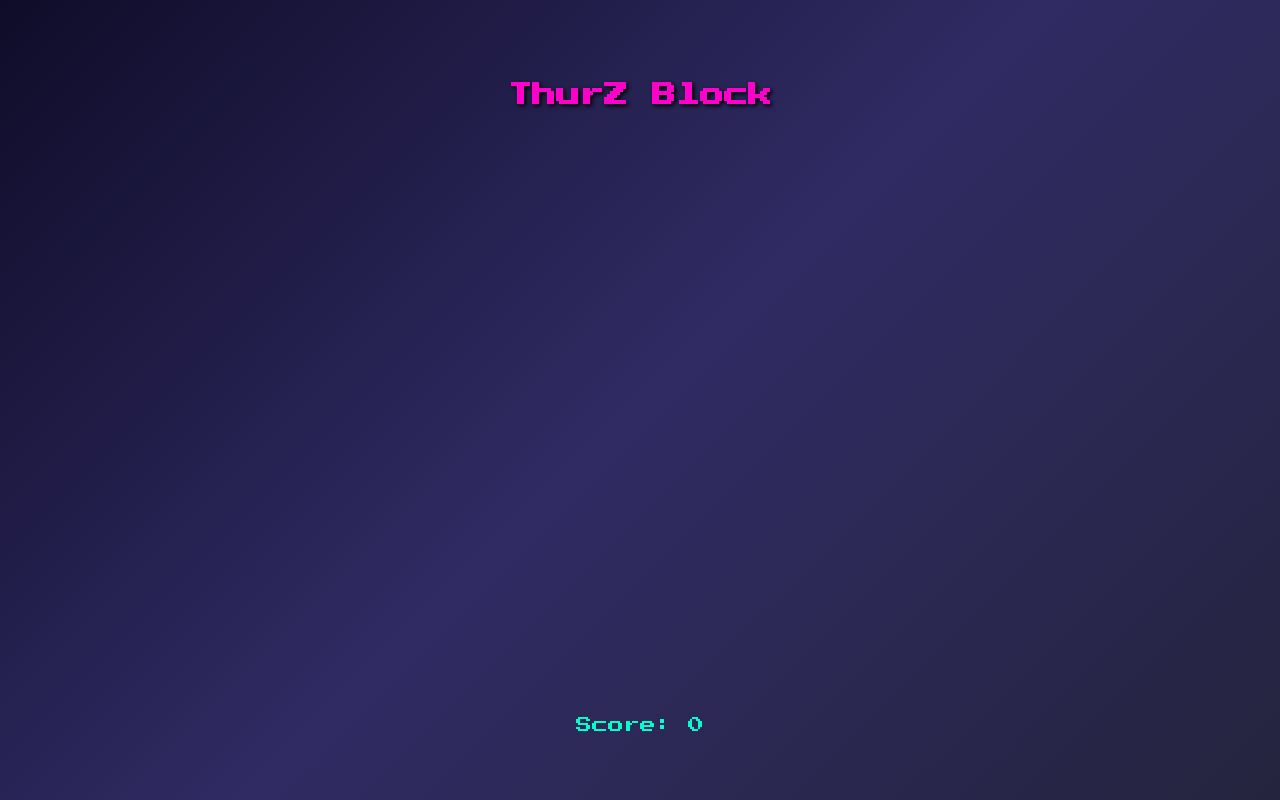
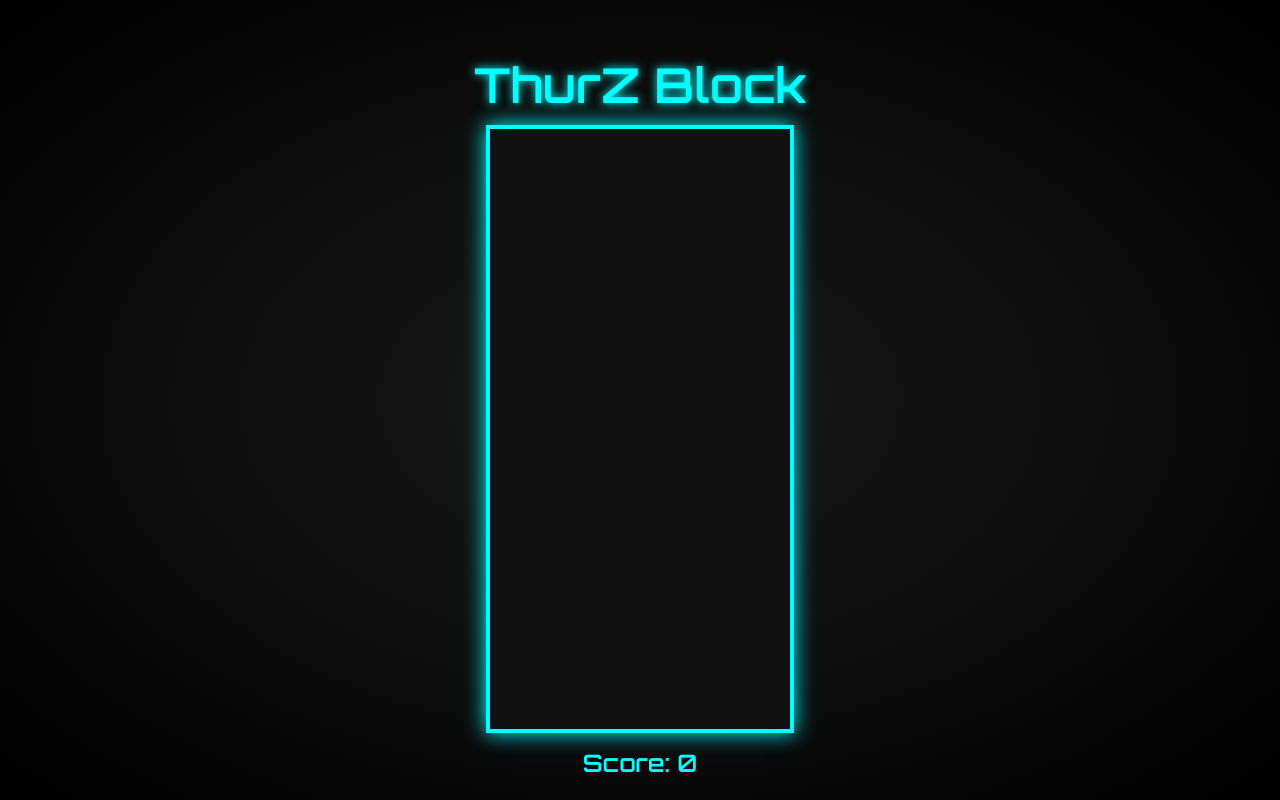
Before and after one commit to dozz12/thurz-block, a plain HTML site: page index.html in a window 1280 px wide. Drawn offline with Linux system fonts and the light colour scheme.

Commit message:
Update styles.css

```diff
--- a/styles.css
+++ b/styles.css
@@ -1,39 +1,40 @@
-@import url('https://fonts.googleapis.com/css2?family=Press+Start+2P&display=swap');
+@import url('https://fonts.googleapis.com/css2?family=Orbitron:wght@600&display=swap');
 
 body {
   margin: 0;
-  font-family: 'Press Start 2P', cursive;
-  background: linear-gradient(135deg, #0f0c29, #302b63, #24243e);
-  color: #00ffcc;
-  text-align: center;
-  min-height: 100vh;
+  background: radial-gradient(ellipse at center, #1a1a1a 0%, #000000 100%);
+  font-family: 'Orbitron', sans-serif;
+  color: #0ff;
   display: flex;
-  flex-direction: column;
   justify-content: center;
   align-items: center;
+  height: 100vh;
+  flex-direction: column;
 }
 
-h1 {
-  font-size: 24px;
+.title {
+  font-size: 3rem;
+  color: #00ffff;
+  text-shadow: 0 0 10px #00ffff;
   margin-bottom: 10px;
-  color: #ff00cc;
-  text-shadow: 2px 2px 4px #000;
 }
 
-p {
-  max-width: 600px;
-  margin: 10px auto;
-  line-height: 1.6;
+canvas {
+  border: 4px solid #0ff;
+  background-color: #111;
+  box-shadow: 0 0 20px #0ff;
 }
 
-.play-button, button {
-  display: inline-block;
-  padding: 12px 24px;
-  background: #ff00cc;
-  color: white;
-  border: none;
-  border-radius: 12px;
-  font-size: 12px;
-  text-transform: uppercase;
-  cursor: pointer;
-  box-shadow:
+.score-board {
+  margin-top: 15px;
+  font-size: 1.5rem;
+}
+
+canvas.flash {
+  animation: flash 0.2s ease-in-out;
+}
+
+@keyframes flash {
+  0% { box-shadow: 0 0 20px #fff; }
+  100% { box-shadow: 0 0 20px #0ff; }
+}
```
